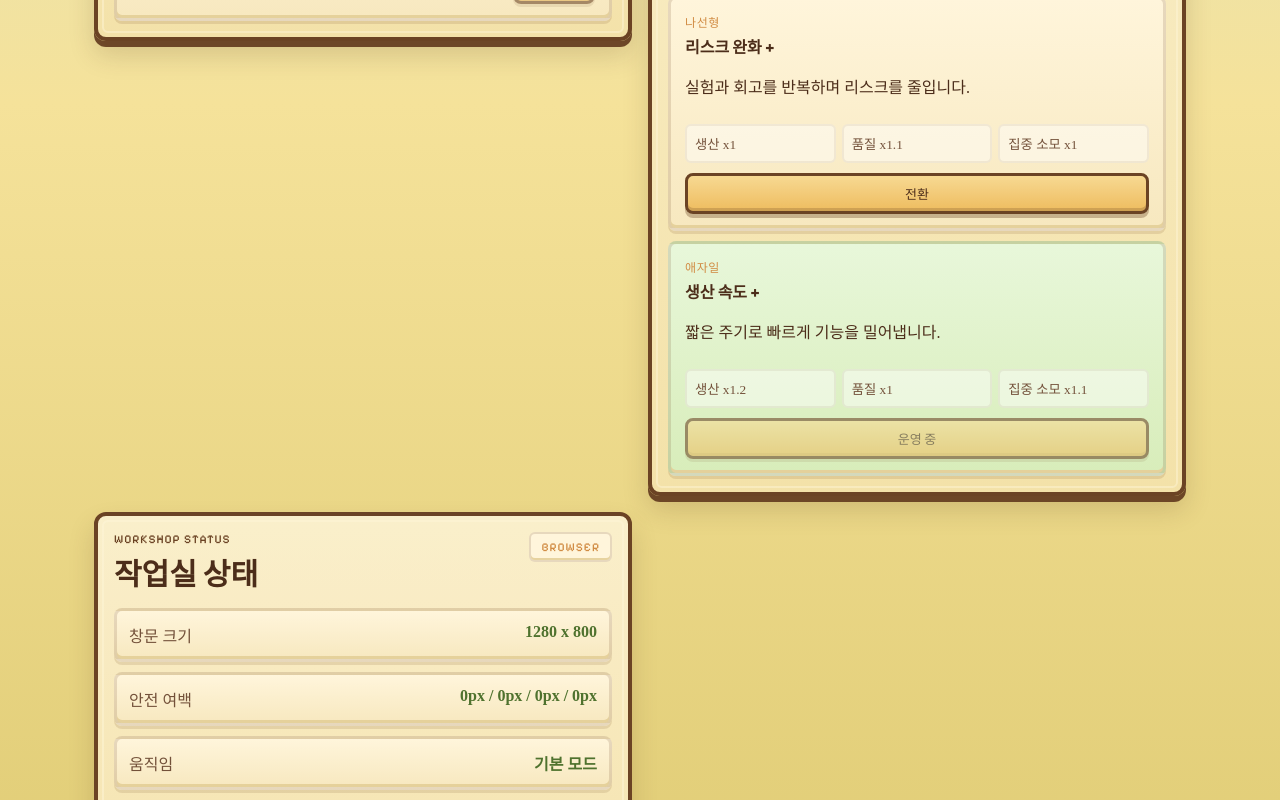
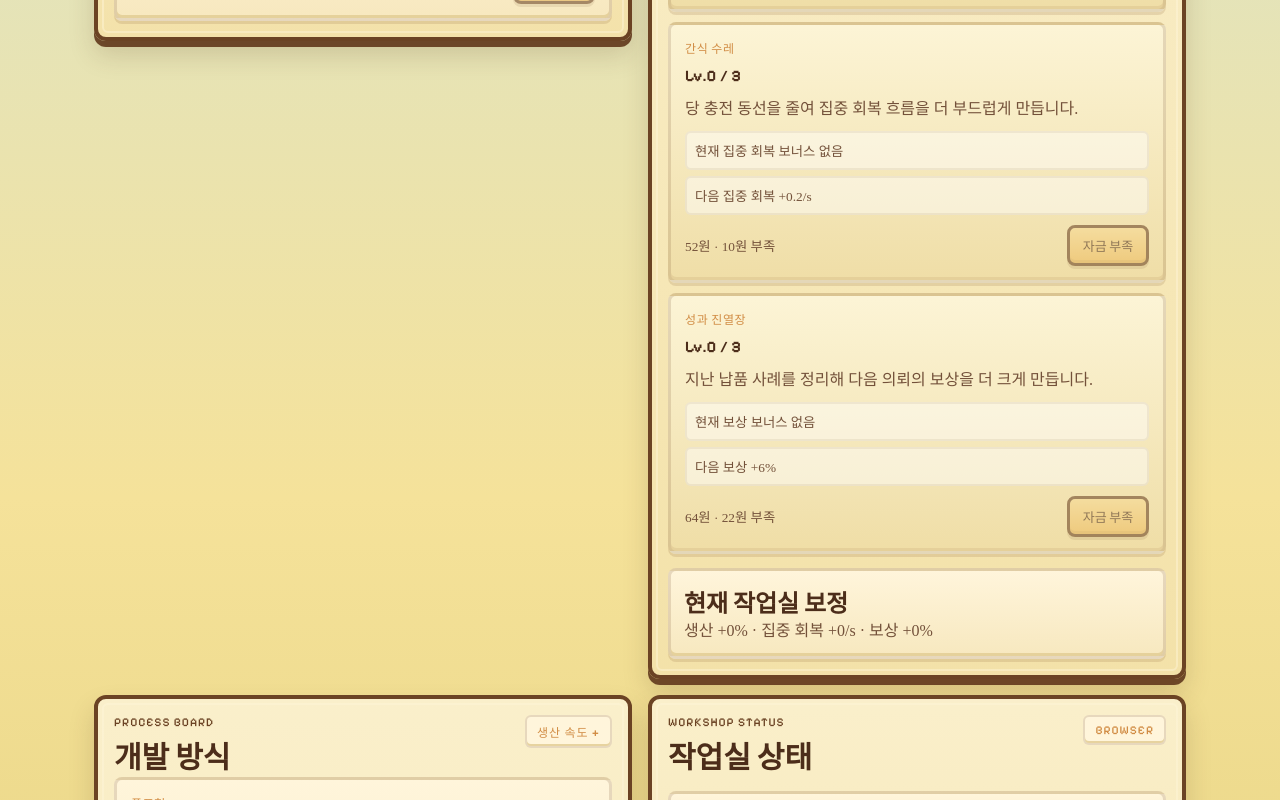
Before and after one commit to naeunchan/IdleGame, a React (Vite) app: page / in a window 1280 px wide. Shown: the part 3060-3860 px from the top of the page. Built offline with nearby package versions, Linux system fonts and the light colour scheme; a web font is replaced by a local one.

Commit message:
feat: add workshop upgrades loop

```diff
--- a/src/app/providers/useAppStore.ts
+++ b/src/app/providers/useAppStore.ts
@@ -5,6 +5,7 @@ import { createInitialGameState } from '@/game-core/engine/createInitialGameStat
 import {
   advanceGameState,
   hireCandidate,
+  purchaseWorkshopUpgrade,
   runFocusSession,
   switchProcessMode,
   takeSnackBreak,
@@ -12,6 +13,7 @@ import {
 import { loadPersistedGame } from '@/persistence/gameSave';
 import type { PlatformBridge, PlatformSnapshot } from '@/shared/types/platform';
 import type { ProcessMode } from '@/entities/process';
+import type { WorkshopUpgradeId } from '@/entities/upgrade';
 
 interface AppStoreState {
   bridge: PlatformBridge | null;
@@ -25,6 +27,7 @@ interface AppStoreState {
   tick: (now?: number) => void;
   hireTeamMember: (candidateId: string) => void;
   changeProcessMode: (processMode: ProcessMode) => void;
+  buyWorkshopUpgrade: (upgradeId: WorkshopUpgradeId) => void;
   startFocusSession: () => void;
   buySnackBreak: () => void;
   dismissProgressReport: () => void;
@@ -86,6 +89,10 @@ export const useAppStore = create<AppStoreState>((set) => ({
     set((state) => ({
       gameState: switchProcessMode(state.gameState, processMode),
     })),
+  buyWorkshopUpgrade: (upgradeId) =>
+    set((state) => ({
+      gameState: purchaseWorkshopUpgrade(state.gameState, upgradeId),
+    })),
   startFocusSession: () =>
     set((state) => ({
       gameState: runFocusSession(state.gameState),
--- /dev/null
+++ b/src/content/upgrades/definitions.ts
@@ -0,0 +1,90 @@
+import type {
+  WorkshopUpgradeDefinition,
+  WorkshopUpgradeEffects,
+  WorkshopUpgradeId,
+  WorkshopUpgradeLevels,
+} from '@/entities/upgrade';
+
+export const workshopUpgradeDefinitions: WorkshopUpgradeDefinition[] = [
+  {
+    id: 'warm-desk',
+    name: '햇살 책상',
+    summary: '책상 배치를 다듬어 기능 생산 속도를 더 안정적으로 끌어올립니다.',
+    bonusLabel: '생산',
+    bonusType: 'production',
+    effectPerLevel: 0.08,
+    maxLevel: 3,
+    baseCost: 48,
+    costMultiplier: 1.65,
+  },
+  {
+    id: 'snack-cart',
+    name: '간식 수레',
+    summary: '당 충전 동선을 줄여 집중 회복 흐름을 더 부드럽게 만듭니다.',
+    bonusLabel: '집중 회복',
+    bonusType: 'focus',
+    effectPerLevel: 0.18,
+    maxLevel: 3,
+    baseCost: 52,
+    costMultiplier: 1.58,
+  },
+  {
+    id: 'showcase-wall',
+    name: '성과 진열장',
+    summary: '지난 납품 사례를 정리해 다음 의뢰의 보상을 더 크게 만듭니다.',
+    bonusLabel: '보상',
+    bonusType: 'reward',
+    effectPerLevel: 0.06,
+    maxLevel: 3,
+    baseCost: 64,
+    costMultiplier: 1.72,
+  },
+];
+
+export function getWorkshopUpgradeLevel(
+  levels: WorkshopUpgradeLevels | undefined,
+  upgradeId: WorkshopUpgradeId,
+) {
+  return levels?.[upgradeId] ?? 0;
+}
+
+export function getWorkshopUpgradeCost(
+  definition: WorkshopUpgradeDefinition,
+  currentLevel: number,
+) {
+  if (currentLevel >= definition.maxLevel) {
+    return null;
+  }
+
+  return Math.round(definition.baseCost * definition.costMultiplier ** currentLevel);
+}
+
+export function getWorkshopUpgradeEffects(
+  levels: WorkshopUpgradeLevels | undefined,
+): WorkshopUpgradeEffects {
+  return workshopUpgradeDefinitions.reduce<WorkshopUpgradeEffects>(
+    (acc, definition) => {
+      const level = getWorkshopUpgradeLevel(levels, definition.id);
+      const totalEffect = definition.effectPerLevel * level;
+
+      if (definition.bonusType === 'production') {
+        acc.productionMultiplierBonus += totalEffect;
+      }
+
+      if (definition.bonusType === 'focus') {
+        acc.focusRecoveryBonus += totalEffect;
+      }
+
+      if (definition.bonusType === 'reward') {
+        acc.rewardMultiplierBonus += totalEffect;
+      }
+
+      return acc;
+    },
+    {
+      productionMultiplierBonus: 0,
+      focusRecoveryBonus: 0,
+      rewardMultiplierBonus: 0,
+    },
+  );
+}
--- a/src/entities/company.ts
+++ b/src/entities/company.ts
@@ -1,6 +1,7 @@
 import type { BreedId } from '@/entities/dog';
 import type { RoleId } from '@/entities/job';
 import type { ProcessMode } from '@/entities/process';
+import type { WorkshopUpgradeLevels } from '@/entities/upgrade';
 
 export interface Resources {
   code: number;
@@ -69,6 +70,7 @@ export interface GameState {
   founder: FounderProfile;
   team: EmployeeProfile[];
   resources: Resources;
+  workshopUpgrades?: WorkshopUpgradeLevels;
   employeeCount: number;
   currentProcess: ProcessMode;
   currentProject: ProjectState;
--- /dev/null
+++ b/src/entities/upgrade.ts
@@ -0,0 +1,21 @@
+export type WorkshopUpgradeId = 'warm-desk' | 'snack-cart' | 'showcase-wall';
+
+export type WorkshopUpgradeLevels = Partial<Record<WorkshopUpgradeId, number>>;
+
+export interface WorkshopUpgradeDefinition {
+  id: WorkshopUpgradeId;
+  name: string;
+  summary: string;
+  bonusLabel: string;
+  bonusType: 'production' | 'focus' | 'reward';
+  effectPerLevel: number;
+  maxLevel: number;
+  baseCost: number;
+  costMultiplier: number;
+}
+
+export interface WorkshopUpgradeEffects {
+  productionMultiplierBonus: number;
+  focusRecoveryBonus: number;
+  rewardMultiplierBonus: number;
+}
--- a/src/features/dashboard/DashboardScreen.tsx
+++ b/src/features/dashboard/DashboardScreen.tsx
@@ -4,8 +4,15 @@ import { breedDefinitions } from '@/content/breeds/definitions';
 import { hiringCandidateDefinitions } from '@/content/hiring/candidates';
 import { roleDefinitions } from '@/content/jobs/definitions';
 import { processModeDefinitions } from '@/content/processModes/definitions';
+import {
+  getWorkshopUpgradeCost,
+  getWorkshopUpgradeEffects,
+  getWorkshopUpgradeLevel,
+  workshopUpgradeDefinitions,
+} from '@/content/upgrades/definitions';
 import { OnboardingHint } from '@/features/onboarding/OnboardingHint';
 import { getOnboardingGuide } from '@/features/onboarding/getOnboardingGuide';
+import type { WorkshopUpgradeDefinition } from '@/entities/upgrade';
 import {
   getAvailableHiringCandidates,
   getSimulationSnapshot,
@@ -24,6 +31,16 @@ const officeLabels = {
   3: '동네 개발사',
 } as const;
 
+function formatWorkshopUpgradeEffect(definition: WorkshopUpgradeDefinition, level: number) {
+  const totalEffect = definition.effectPerLevel * level;
+
+  if (definition.bonusType === 'focus') {
+    return `집중 회복 +${formatCompactNumber(totalEffect)}/s`;
+  }
+
+  return `${definition.bonusLabel} +${formatCompactNumber(totalEffect * 100)}%`;
+}
+
 export function DashboardScreen() {
   const platform = useAppStore((state) => state.platform);
   const gameState = useAppStore((state) => state.gameState);
@@ -31,6 +48,7 @@ export function DashboardScreen() {
   const dismissProgressReport = useAppStore((state) => state.dismissProgressReport);
   const changeProcessMode = useAppStore((state) => state.changeProcessMode);
   const hireTeamMember = useAppStore((state) => state.hireTeamMember);
+  const buyWorkshopUpgrade = useAppStore((state) => state.buyWorkshopUpgrade);
   const buySnackBreak = useAppStore((state) => state.buySnackBreak);
   const startFocusSession = useAppStore((state) => state.startFocusSession);
   const buildMeta = getBuildMeta();
@@ -57,12 +75,36 @@ export function DashboardScreen() {
   const canBuySnackBreak = gameState.resources.cash >= 14;
   const focusGap = Math.max(0, 14 - gameState.resources.focus);
   const snackGap = Math.max(0, 14 - gameState.resources.cash);
+  const workshopUpgradeEffects = getWorkshopUpgradeEffects(gameState.workshopUpgrades);
+  const totalUpgradeLevels = workshopUpgradeDefinitions.reduce(
+    (total, definition) => total + getWorkshopUpgradeLevel(gameState.workshopUpgrades, definition.id),
+    0,
+  );
   const focusButtonNote = canStartFocusSession
     ? '집중력 14 소모 · 진행도 16 즉시 추가'
     : `집중력이 ${formatCompactNumber(focusGap)} 더 필요 · 자동 회복 또는 간식 휴식`;
   const snackButtonNote = canBuySnackBreak
     ? '14원 사용 · 집중력 22 회복'
     : `운영 자금 ${formatCompactNumber(snackGap)}원 더 필요`;
+  const workshopCards = workshopUpgradeDefinitions.map((definition) => {
+    const currentLevel = getWorkshopUpgradeLevel(gameState.workshopUpgrades, definition.id);
+    const nextCost = getWorkshopUpgradeCost(definition, currentLevel);
+    const canBuy = nextCost !== null && gameState.resources.cash >= nextCost;
+
+    return {
+      definition,
+      currentLevel,
+      nextCost,
+      canBuy,
+      currentBonus: currentLevel
+        ? formatWorkshopUpgradeEffect(definition, currentLevel)
+        : `${definition.bonusLabel} 보너스 없음`,
+      nextBonus:
+        currentLevel < definition.maxLevel
+          ? formatWorkshopUpgradeEffect(definition, currentLevel + 1)
+          : '최대 단계 완료',
+    };
+  });
 
   const roster = [
     {
@@ -401,6 +443,66 @@ export function DashboardScreen() {
         <article className="panel">
           <div className="panel-header">
             <div>
+              <span className="panel-kicker">Workshop Upgrades</span>
+              <h2>작업실 정비</h2>
+            </div>
+            <span>영구 보너스 {totalUpgradeLevels}단계</span>
+          </div>
+
+          <div className="upgrade-list">
+            {workshopCards.map(({ definition, currentLevel, nextCost, canBuy, currentBonus, nextBonus }) => (
+              <div className="upgrade-card" key={definition.id}>
+                <div className="upgrade-card__copy">
+                  <span>{definition.name}</span>
+                  <strong>
+                    Lv.{currentLevel} / {definition.maxLevel}
+                  </strong>
+                  <p>{definition.summary}</p>
+                </div>
+
+                <div className="upgrade-card__meta">
+                  <small>현재 {currentBonus}</small>
+                  <small>다음 {nextBonus}</small>
+                </div>
+
+                <div className="upgrade-card__footer">
+                  <small>
+                    {nextCost === null
+                      ? '정비 완료'
+                      : canBuy
+                        ? `${formatCompactNumber(nextCost)}원 투자 가능`
+                        : `${formatCompactNumber(nextCost)}원 · ${formatCompactNumber(
+                            nextCost - gameState.resources.cash,
+                          )}원 부족`}
+                  </small>
+                  <button
+                    className="action-button action-button--small"
+                    disabled={!canBuy}
+                    onClick={() => {
+                      buyWorkshopUpgrade(definition.id);
+                    }}
+                    type="button"
+                  >
+                    {nextCost === null ? '완료' : canBuy ? '정비' : '자금 부족'}
+                  </button>
+                </div>
+              </div>
+            ))}
+          </div>
+
+          <div className="panel-note">
+            <strong>현재 작업실 보정</strong>
+            <p>
+              생산 +{formatCompactNumber(workshopUpgradeEffects.productionMultiplierBonus * 100)}% · 집중 회복 +
+              {formatCompactNumber(workshopUpgradeEffects.focusRecoveryBonus)}/s · 보상 +
+              {formatCompactNumber(workshopUpgradeEffects.rewardMultiplierBonus * 100)}%
+            </p>
+          </div>
+        </article>
+
+        <article className="panel">
+          <div className="panel-header">
+            <div>
               <span className="panel-kicker">Process Board</span>
               <h2>개발 방식</h2>
             </div>
--- a/src/game-core/engine/createInitialGameState.ts
+++ b/src/game-core/engine/createInitialGameState.ts
@@ -16,6 +16,7 @@ export function createInitialGameState(now = Date.now()): GameState {
       cash: 42,
       reputation: 0,
     },
+    workshopUpgrades: {},
     team: [],
     employeeCount: 1,
     currentProcess: 'agile',
--- a/src/game-core/engine/simulation.ts
+++ b/src/game-core/engine/simulation.ts
@@ -3,6 +3,12 @@ import { breedDefinitions } from '@/content/breeds/definitions';
 import { roleDefinitions } from '@/content/jobs/definitions';
 import { processModeDefinitions } from '@/content/processModes/definitions';
 import { projectTemplates } from '@/content/projects/templates';
+import {
+  getWorkshopUpgradeCost,
+  getWorkshopUpgradeEffects,
+  getWorkshopUpgradeLevel,
+  workshopUpgradeDefinitions,
+} from '@/content/upgrades/definitions';
 import type {
   EmployeeProfile,
   GameState,
@@ -12,6 +18,7 @@ import type {
   TickInput,
 } from '@/entities/company';
 import type { ProcessMode } from '@/entities/process';
+import type { WorkshopUpgradeId } from '@/entities/upgrade';
 
 const MAX_FOCUS = 100;
 const MAX_OFFLINE_MS = 1000 * 60 * 60 * 3;
@@ -102,6 +109,7 @@ export function createProjectForCycle(cycle: number): ProjectState {
 export function getSimulationSnapshot(state: GameState): SimulationSnapshot {
   const roster = getRoster(state);
   const process = getProcessDefinition(state.currentProcess);
+  const upgradeEffects = getWorkshopUpgradeEffects(state.workshopUpgrades);
 
   const aggregate = roster.reduce(
     (acc, member) => {
@@ -125,12 +133,20 @@ export function getSimulationSnapshot(state: GameState): SimulationSnapshot {
 
   const focusRatio = clamp(state.resources.focus / MAX_FOCUS, 0.45, 1);
   const teamHarmony = 1 + aggregate.teamBuff;
-  const codePerSecond = aggregate.production * process.productionMultiplier * teamHarmony * focusRatio;
-  const focusRecovery = 0.42 + Math.min(0.32, aggregate.teamBuff * 0.28);
+  const codePerSecond =
+    aggregate.production *
+    process.productionMultiplier *
+    teamHarmony *
+    focusRatio *
+    (1 + upgradeEffects.productionMultiplierBonus);
+  const focusRecovery = 0.42 + Math.min(0.32, aggregate.teamBuff * 0.28) + upgradeEffects.focusRecoveryBonus;
   const focusDrain = aggregate.focusUse * process.focusDrainMultiplier;
   const focusDeltaPerSecond = focusRecovery - focusDrain;
   const qualityScore = aggregate.quality * process.qualityMultiplier;
-  const rewardMultiplier = process.rewardMultiplier * (1 + Math.min(0.42, qualityScore / 22));
+  const rewardMultiplier =
+    process.rewardMultiplier *
+    (1 + Math.min(0.42, qualityScore / 22)) *
+    (1 + upgradeEffects.rewardMultiplierBonus);
 
   return {
     codePerSecond: round(codePerSecond),
@@ -187,6 +203,7 @@ export function advanceGameState(state: GameState, input: TickInput) {
   const nextState: GameState = {
     ...state,
     resources: { ...state.resources },
+    workshopUpgrades: { ...(state.workshopUpgrades ?? {}) },
     founder: { ...state.founder },
     team: state.team.map((member) => ({ ...member })),
     currentProject: { ...state.currentProject },
@@ -258,6 +275,33 @@ export function switchProcessMode(state: GameState, processMode: ProcessMode) {
   };
 }
 
+export function purchaseWorkshopUpgrade(state: GameState, upgradeId: WorkshopUpgradeId) {
+  const definition = workshopUpgradeDefinitions.find((item) => item.id === upgradeId);
+
+  if (!definition) {
+    return state;
+  }
+
+  const currentLevel = getWorkshopUpgradeLevel(state.workshopUpgrades, upgradeId);
+  const nextCost = getWorkshopUpgradeCost(definition, currentLevel);
+
+  if (nextCost === null || state.resources.cash < nextCost) {
+    return state;
+  }
+
+  return {
+    ...state,
+    resources: {
+      ...state.resources,
+      cash: round(state.resources.cash - nextCost),
+    },
+    workshopUpgrades: {
+      ...(state.workshopUpgrades ?? {}),
+      [upgradeId]: currentLevel + 1,
+    },
+  };
+}
+
 export function runFocusSession(state: GameState) {
   if (state.resources.focus < 14) {
     return state;
--- a/src/main.css
+++ b/src/main.css
@@ -364,6 +364,7 @@ select {
 .breed-grid,
 .role-grid,
 .process-list,
+.upgrade-list,
 .roster-list,
 .candidate-list,
 .stat-grid {
@@ -417,6 +418,7 @@ select {
 .goal-card,
 .stat-card,
 .roster-card,
+.upgrade-card,
 .candidate-card,
 .process-card,
 .empty-card {
@@ -433,6 +435,7 @@ select {
 .project-card,
 .goal-card,
 .roster-card,
+.upgrade-card,
 .candidate-card,
 .process-card,
 .empty-card {
@@ -453,6 +456,7 @@ select {
 .goal-card strong,
 .stat-card strong,
 .roster-card strong,
+.upgrade-card strong,
 .candidate-card strong,
 .process-card strong,
 .empty-card strong {
@@ -465,6 +469,7 @@ select {
 .offline-banner p,
 .project-card p,
 .goal-card p,
+.upgrade-card p,
 .candidate-card p,
 .empty-card p {
   margin: 6px 0 0;
@@ -486,6 +491,7 @@ select {
 
 .project-card__header,
 .project-card__footer,
+.upgrade-card__footer,
 .candidate-card__footer {
   display: flex;
   justify-content: space-between;
@@ -495,6 +501,7 @@ select {
 
 .project-card__header small,
 .project-card__footer span,
+.upgrade-card__footer small,
 .candidate-card__footer small {
   color: var(--sub-ink);
 }
@@ -549,6 +556,7 @@ select {
 
 .stat-card span,
 .roster-card span,
+.upgrade-card span,
 .candidate-card span,
 .process-card span,
 .empty-card span {
@@ -620,6 +628,7 @@ select {
 }
 
 .roster-card,
+.upgrade-card,
 .candidate-card,
 .process-card {
   display: grid;
@@ -633,6 +642,7 @@ select {
 
 .roster-card small,
 .candidate-card small,
+.upgrade-card small,
 .process-card small {
   color: var(--sub-ink);
 }
@@ -648,9 +658,27 @@ select {
 }
 
 .candidate-card__copy,
+.upgrade-card__copy,
 .process-stats {
   display: grid;
   gap: 6px;
+}
+
+.upgrade-card {
+  background:
+    linear-gradient(180deg, rgba(252, 244, 214, 0.98), rgba(239, 221, 166, 0.98));
+}
+
+.upgrade-card__meta {
+  display: grid;
+  gap: 6px;
+}
+
+.upgrade-card__meta small {
+  padding: 8px;
+  border-radius: 6px;
+  background: rgba(255, 255, 255, 0.46);
+  border: 2px solid rgba(107, 67, 36, 0.08);
 }
 
 .process-card--active {
@@ -912,6 +940,7 @@ select {
   .project-card__footer,
   .goal-card__header,
   .goal-card__footer,
+  .upgrade-card__footer,
   .candidate-card__footer,
   .offline-banner,
   .roster-card {
```
Also changed, not shown: 2 other files (tests, documents, lock files or other folders).
